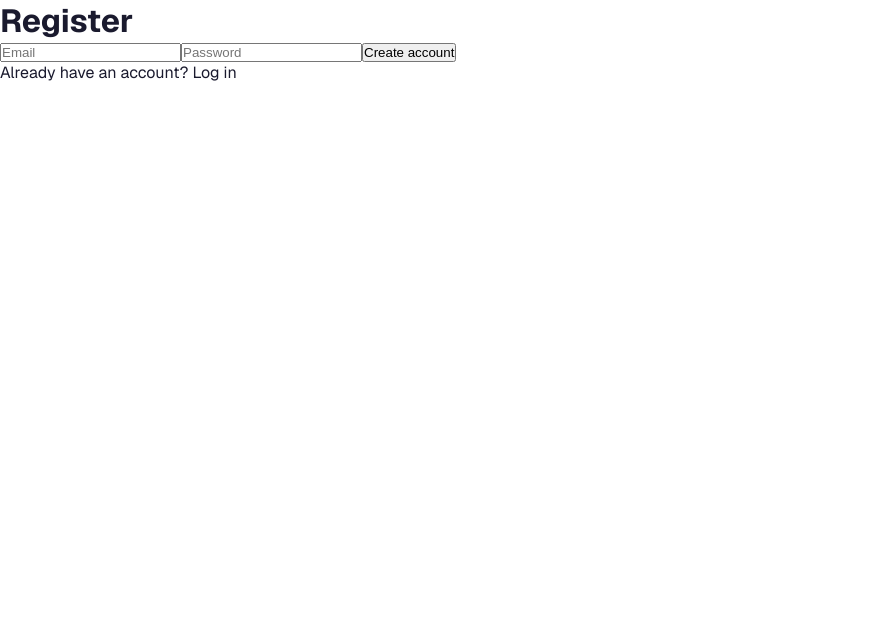
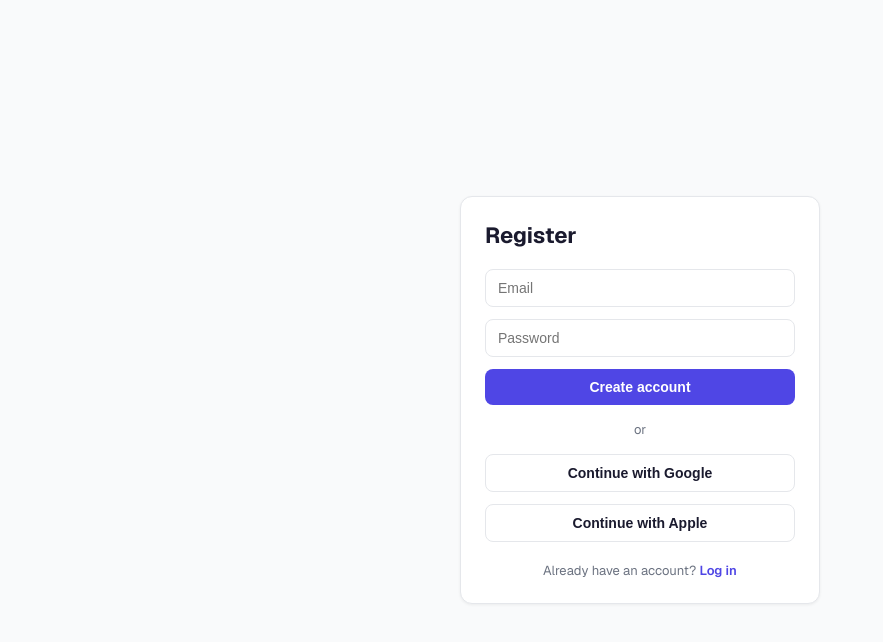
Before and after one commit to BharathReddyA/amcue, a Next.js app in the folder frontend/: page /register in a window 1280 px wide. Shown: the top 642 px of the page, without its empty margins (0-883 px from the left). Built offline with nearby package versions, Linux system fonts and the light colour scheme; no server answers.

Commit message:
feat: restyle login and register pages with OAuth placeholders

```diff
--- /dev/null
+++ b/frontend/app/auth.module.css
@@ -0,0 +1,50 @@
+.page {
+  min-height: 100vh;
+  display: flex;
+  align-items: center;
+  justify-content: center;
+  background: var(--color-bg-subtle);
+}
+
+.card {
+  width: 360px;
+  display: flex;
+  flex-direction: column;
+  gap: 12px;
+}
+
+.heading {
+  font-size: 22px;
+  font-weight: 700;
+  margin-bottom: 8px;
+}
+
+.form {
+  display: flex;
+  flex-direction: column;
+  gap: 12px;
+}
+
+.error {
+  color: #dc2626;
+  font-size: 13px;
+}
+
+.divider {
+  text-align: center;
+  color: var(--color-text-muted);
+  font-size: 13px;
+  margin: 4px 0;
+}
+
+.switch {
+  text-align: center;
+  font-size: 13px;
+  color: var(--color-text-muted);
+  margin-top: 8px;
+}
+
+.switch a {
+  color: var(--color-accent);
+  font-weight: 600;
+}
--- a/frontend/app/register/page.js
+++ b/frontend/app/register/page.js
@@ -3,6 +3,10 @@
 import { useState } from 'react';
 import { useRouter } from 'next/navigation';
 import { apiFetch, setToken } from '@/lib/api';
+import Button from '@/components/Button';
+import Input from '@/components/Input';
+import Card from '@/components/Card';
+import styles from '../auth.module.css';
 
 export default function RegisterPage() {
   const router = useRouter();
@@ -26,29 +30,38 @@ export default function RegisterPage() {
   }
 
   return (
-    <main>
-      <h1>Register</h1>
-      <form onSubmit={handleSubmit}>
-        <input
+    <main className={styles.page}>
+      <Card className={styles.card}>
+        <h1 className={styles.heading}>Register</h1>
+        <form className={styles.form} onSubmit={handleSubmit}>
+          <Input
             type="email"
             placeholder="Email"
             value={email}
             onChange={(e) => setEmail(e.target.value)}
             required
           />
-        <input
+          <Input
             type="password"
             placeholder="Password"
             value={password}
             onChange={(e) => setPassword(e.target.value)}
             required
           />
-        <button type="submit">Create account</button>
+          <Button type="submit">Create account</Button>
         </form>
-      {error && <p>{error}</p>}
-      <p>
+        {error && <p className={styles.error}>{error}</p>}
+        <div className={styles.divider}>or</div>
+        <Button variant="secondary" onClick={() => {}}>
+          Continue with Google
+        </Button>
+        <Button variant="secondary" onClick={() => {}}>
+          Continue with Apple
+        </Button>
+        <p className={styles.switch}>
           Already have an account? <a href="/login">Log in</a>
         </p>
+      </Card>
     </main>
   );
 }
```
Also changed, not shown: frontend/app/login/page.js (+21 -8 lines). Lines whose indentation alone changed are shown as unchanged.
